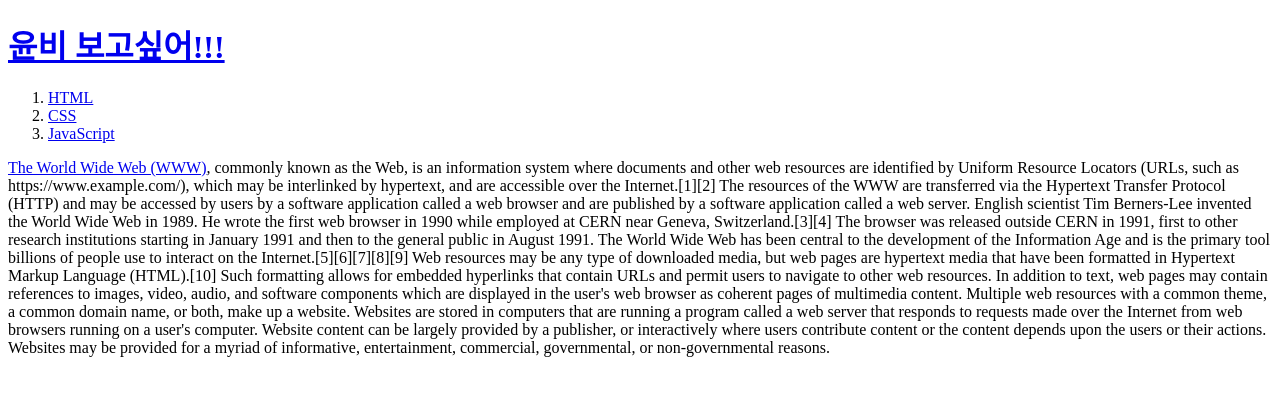
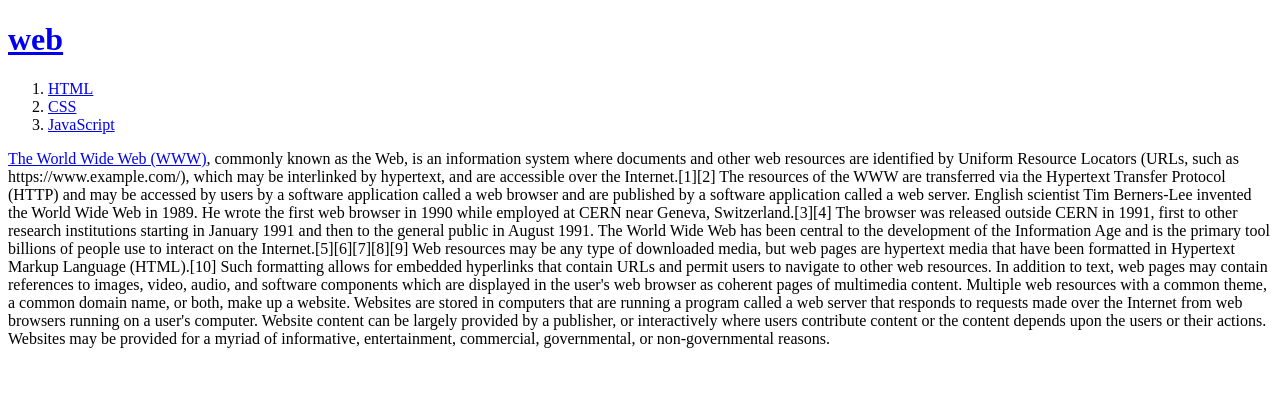
Before and after one commit to jcb97/practice, a plain HTML site: page index.html in a window 1280 px wide. Drawn offline with Linux system fonts and the light colour scheme.

Commit message:
Add files via upload

```diff
--- a/index.html
+++ b/index.html
@@ -5,7 +5,7 @@
 <meta charset="utf-8">
 </head>
 <body>
-<h1><a href="index.html">윤비 보고싶어!!!</a></h1>
+<h1><a href="index.html">web</a></h1>
 <ol>
   <li><a href="1.html"> HTML</a></li>
   <li><a href="2.html"> CSS</a></li>
```
